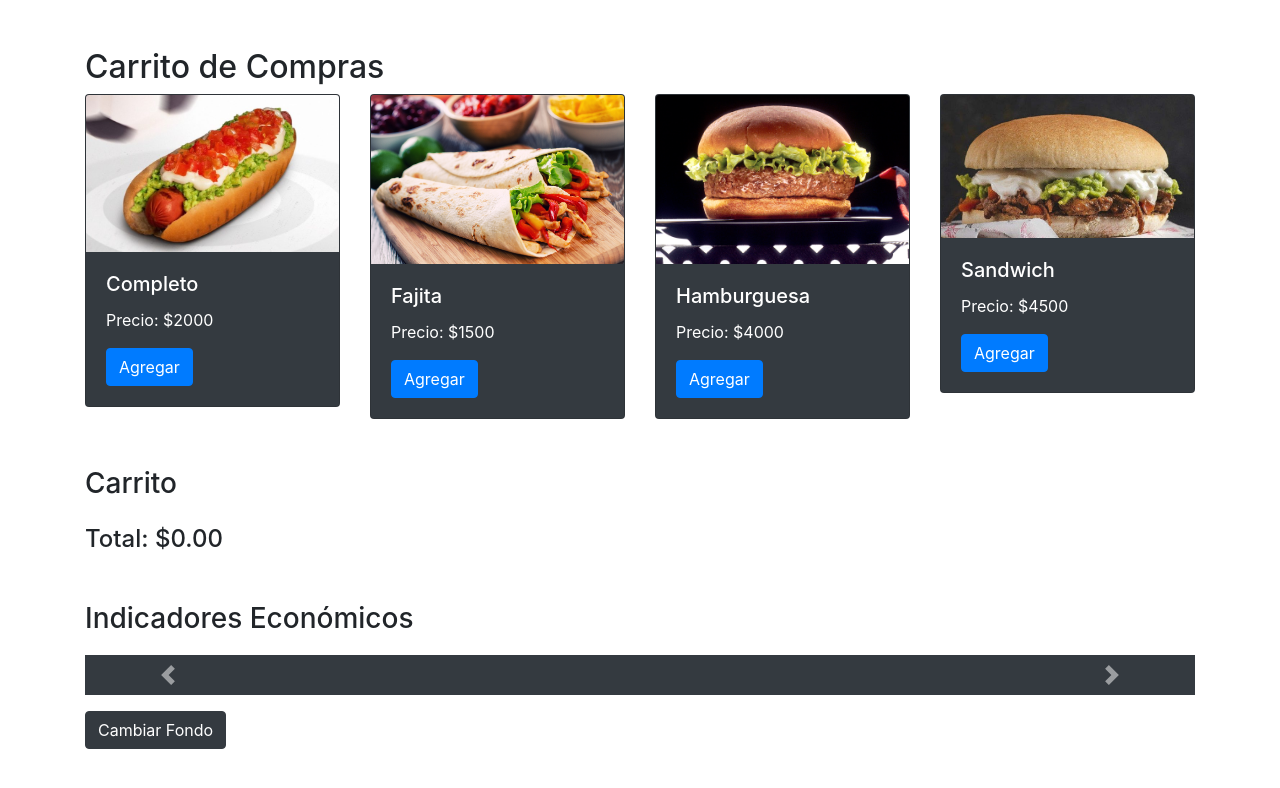
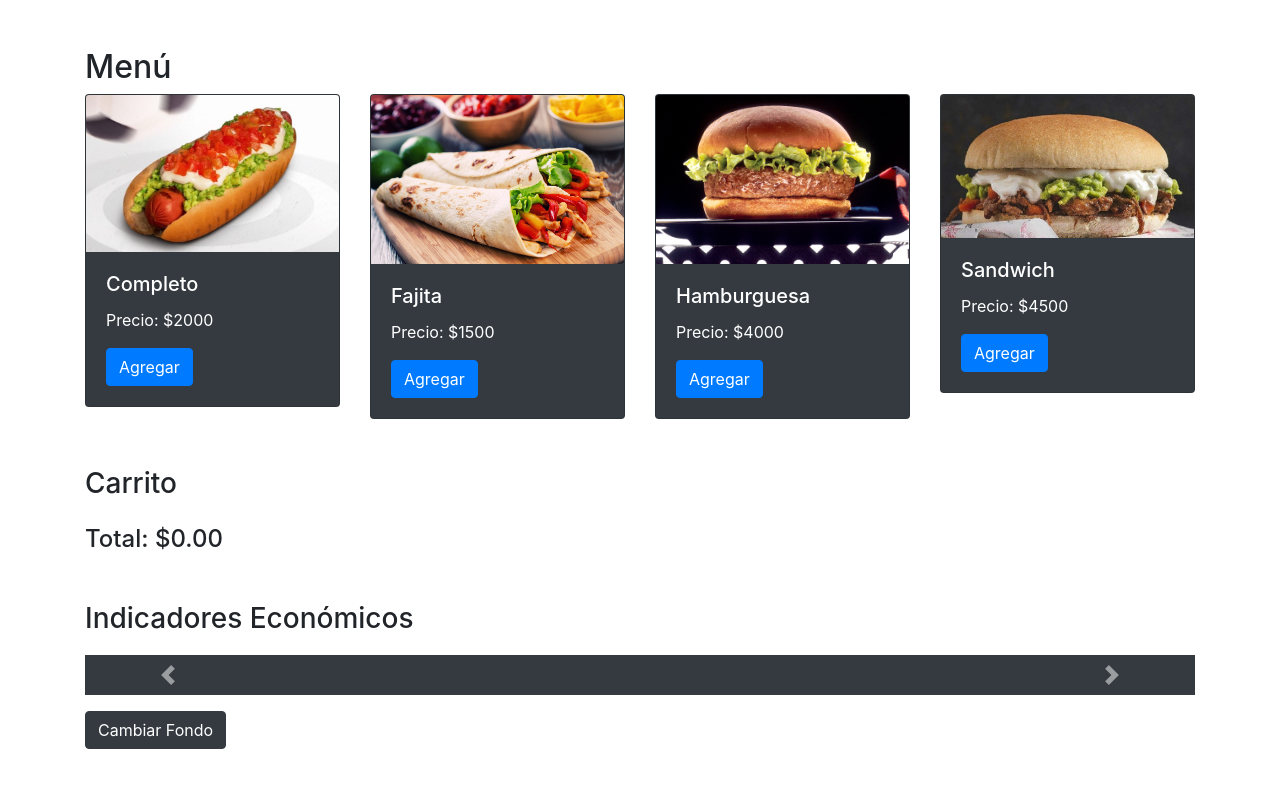
Before and after one commit to MatiasColomer/Ev-Parcial-2, a plain HTML site: page index.html in a window 1280 px wide. Drawn offline with nearby package versions, Linux system fonts and the light colour scheme; no server answers.

Commit message:
commit final FINAL

```diff
--- a/index.html
+++ b/index.html
@@ -11,7 +11,7 @@
 
 <body>
     <div class="container mt-5">
-        <h2>Carrito de Compras</h2>
+        <h2>Menú</h2>
         <div class="row">
             <div class="col-md-3">
                 <div class="card">
```
